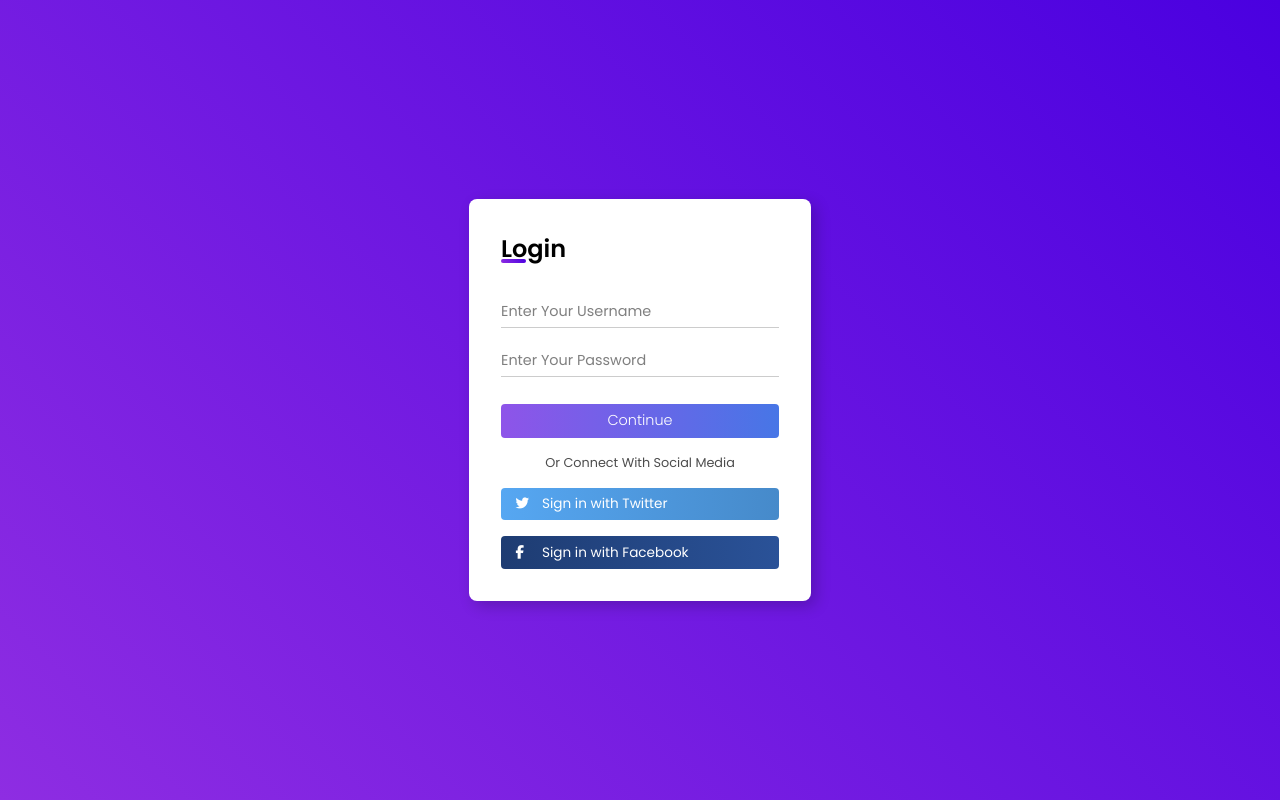
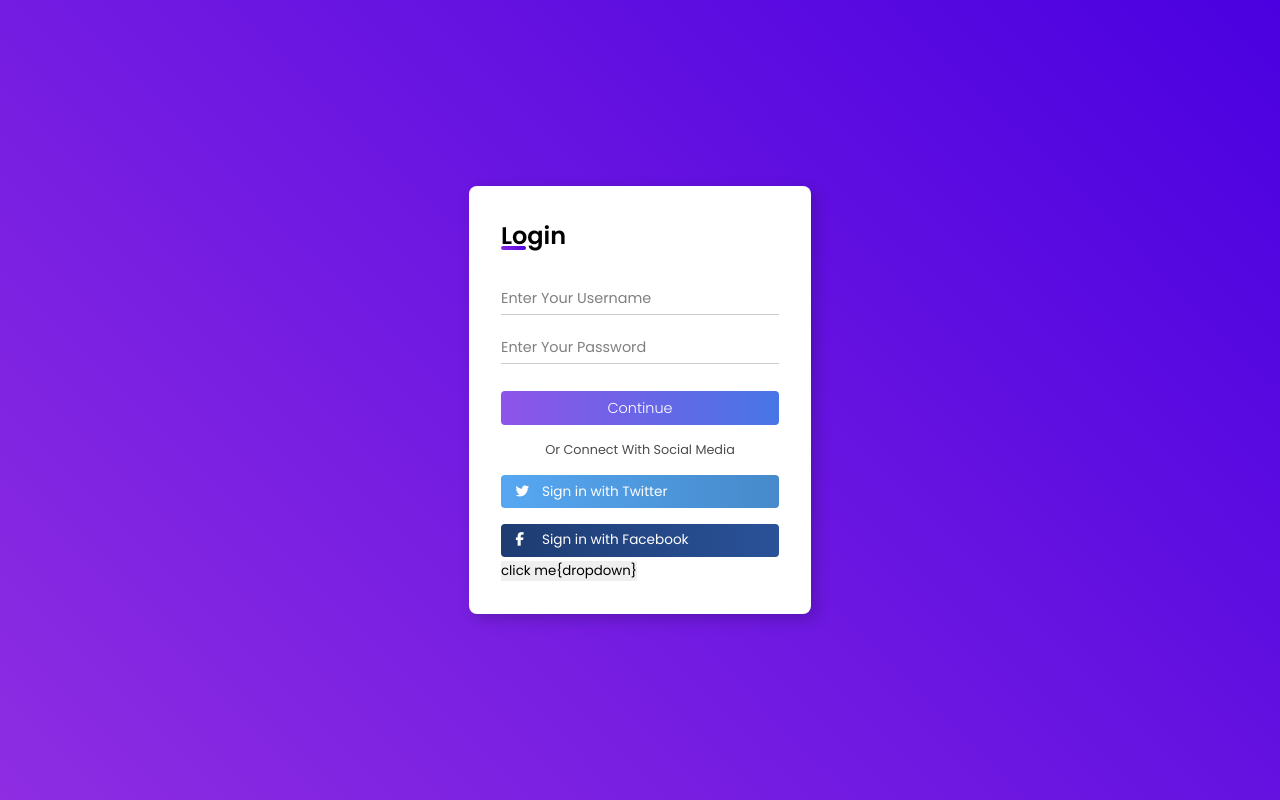
Before and after one commit to meer111615/demo, a plain HTML site: page index.html in a window 1280 px wide. Drawn offline with Linux system fonts and the light colour scheme.

Commit message:
my dropwdwon comit

```diff
--- a/index.html
+++ b/index.html
@@ -42,6 +42,7 @@
                 </div>
             </div>
         </div>
+        <button>click me{dropdown}</button>
     </main>
     <script>
         alert("hello ismail")
```
